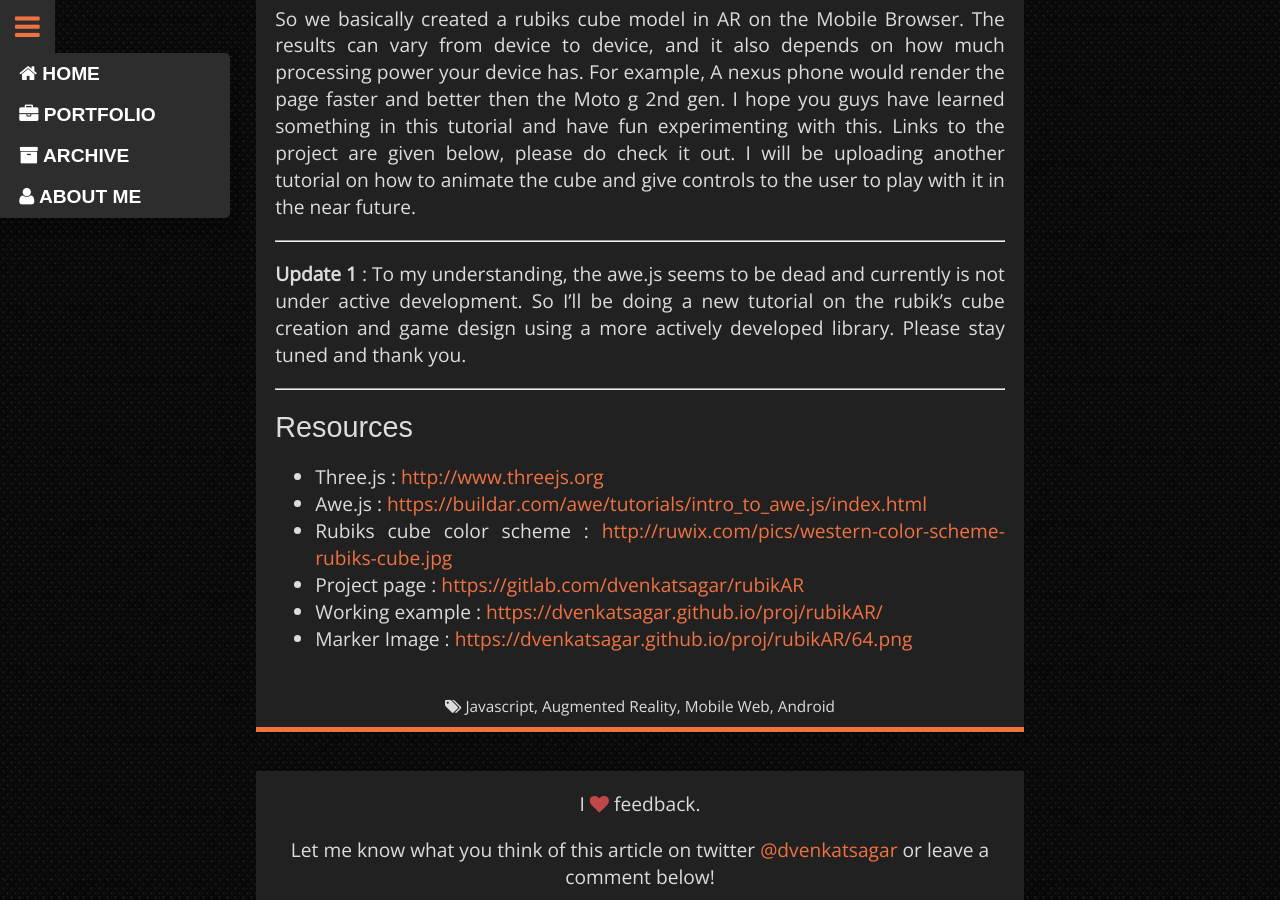
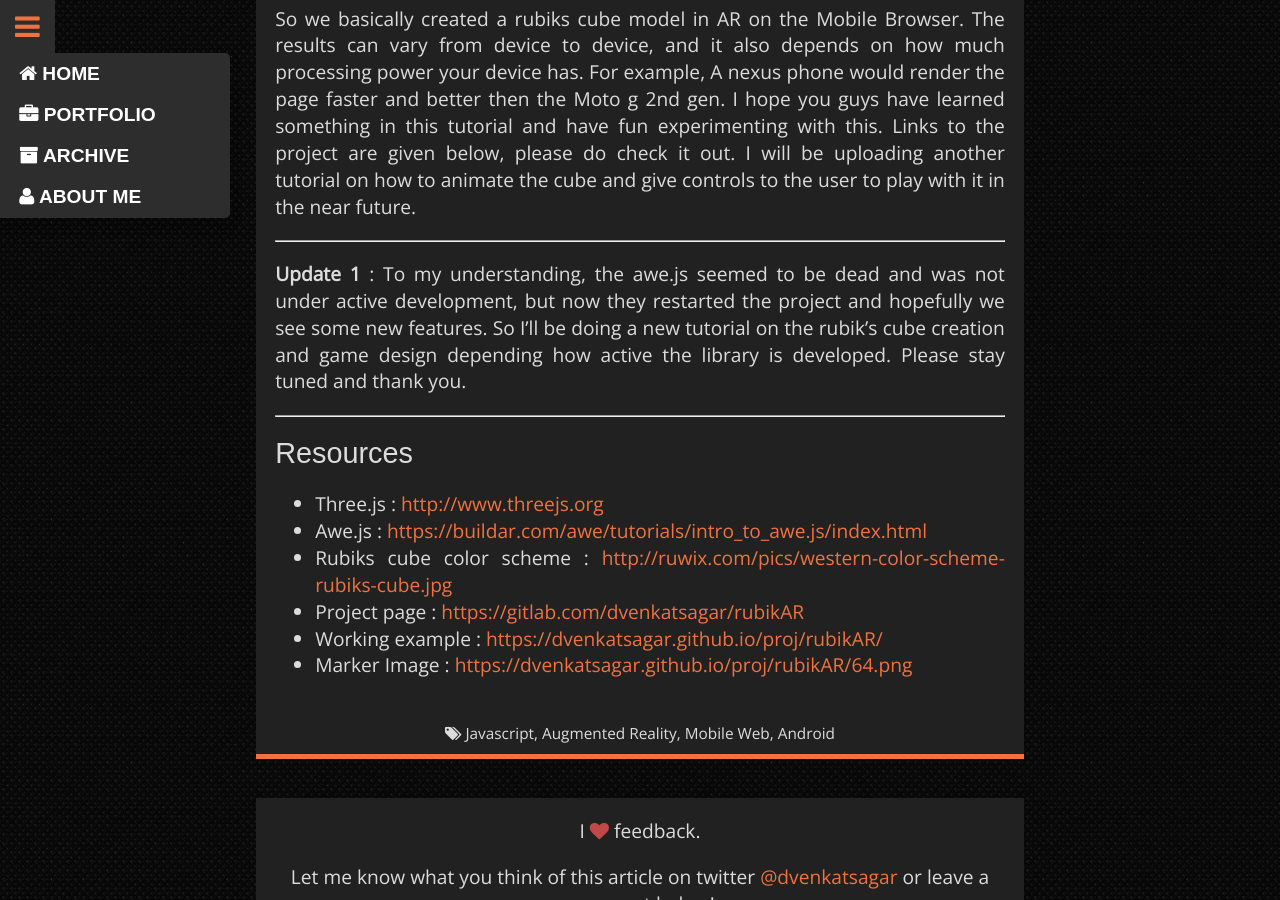
Before and after one commit to dvenkatsagar/dvenkatsagar.github.io, a Jekyll site: the page built from _posts/2016-1-12-rubikar.md, in a window 1280 px wide and 900 px high, scrolled down 10983 px. Built offline with Jekyll 4.4.1, drawn with Linux system fonts in a browser that asks for light colours; comment, search, counter and statistics services are not loaded.

Commit message:
Update 2016-1-12-rubikar.md

```diff
--- a/_posts/2016-1-12-rubikar.md
+++ b/_posts/2016-1-12-rubikar.md
@@ -376,7 +376,8 @@ The result that you are going to see when you open the webpage in the browser is
 So we basically created a rubiks cube model in AR on the Mobile Browser. The results can vary from device to device, and it also depends on how much processing power your device has. For example, A nexus phone would render the page faster and better then the Moto g 2nd gen. I hope you guys have learned something in this tutorial and have fun experimenting with this. Links to the project are given below, please do check it out. I will be uploading another tutorial on how to animate the cube and give controls to the user to play with it in the near future.
 
 ----
-**Update 1** : To my understanding, the awe.js seems to be dead and currently is not under active development. So I'll be doing a new tutorial on the rubik's cube creation and game design using a more actively developed library. Please stay tuned and thank you.
+
+**Update 1** : To my understanding, the awe.js seemed to be dead and was not under active development, but now they restarted the project and hopefully we see some new features. So I'll be doing a new tutorial on the rubik's cube creation and game design depending how active the library is developed. Please stay tuned and thank you.
 
 ----
 
```
